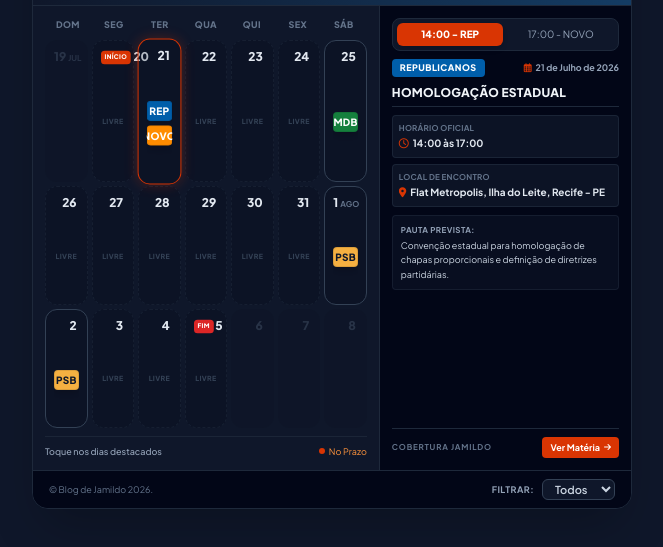
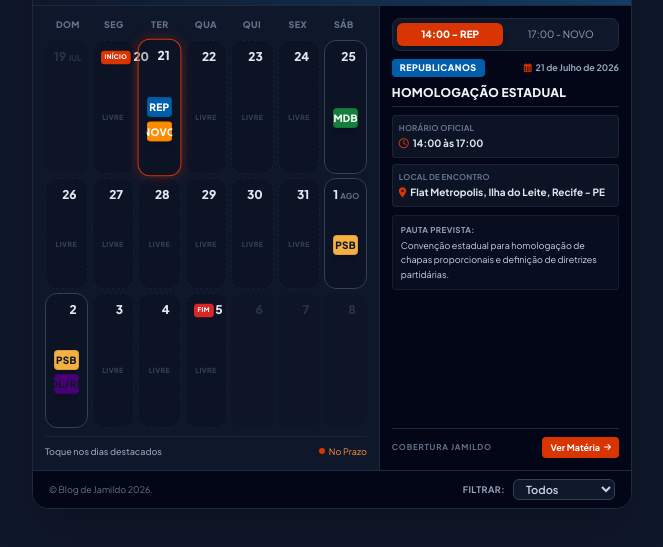
Before and after one commit to cynaramaira/convencoes2026pe, a plain HTML site: page index.html in a window 1280 px wide. Shown: the part 191-738 px from the top of the page, without its empty margins (308-971 px from the left). Drawn offline with nearby package versions, Linux system fonts and the light colour scheme.

Commit message:
Add PSOL/REDE event information to index.html
Added new political event details for PSOL/REDE.

```diff
--- a/index.html
+++ b/index.html
@@ -250,6 +250,20 @@
                 local: "Clube Português do Recife",
                 detalhes: "Grande encontro partidário para oficialização de candidaturas majoritárias e alianças de coalizão.",
                 link: "https://jamildo.com/politica/convencao-do-psb-que-oficializara-joao-campos-como-candidato-ao-governo-ja-tem-data-oficial-veja.html"
+            },
+            {
+                id: "conv-psol-rede",
+                partido: "PSOL/REDE",
+                sigla: "PSOL/REDE",
+                cor: "#470075",
+                textColor: "#0f172a", // Texto escuro para excelente contraste com fundo amarelo
+                dataInicio: "2026-08-02",
+                dataFim: "2026-08-02", // Evento de dois dias
+                horaInicio: "13:00",
+                horaFim: "18:00",
+                local: "Casa Marielle Franco, Derby, Recife",
+                detalhes: ".",
+                link: ""
             }
         ];
 
```
